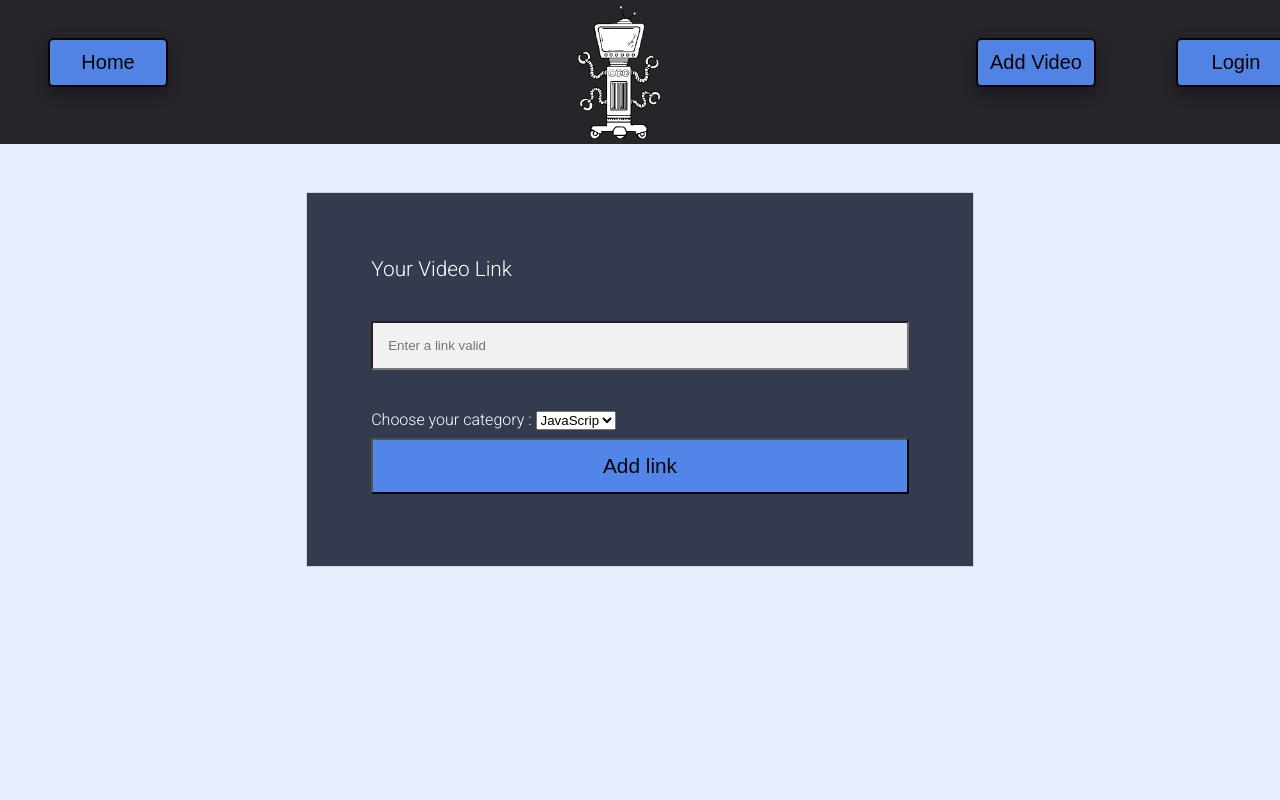
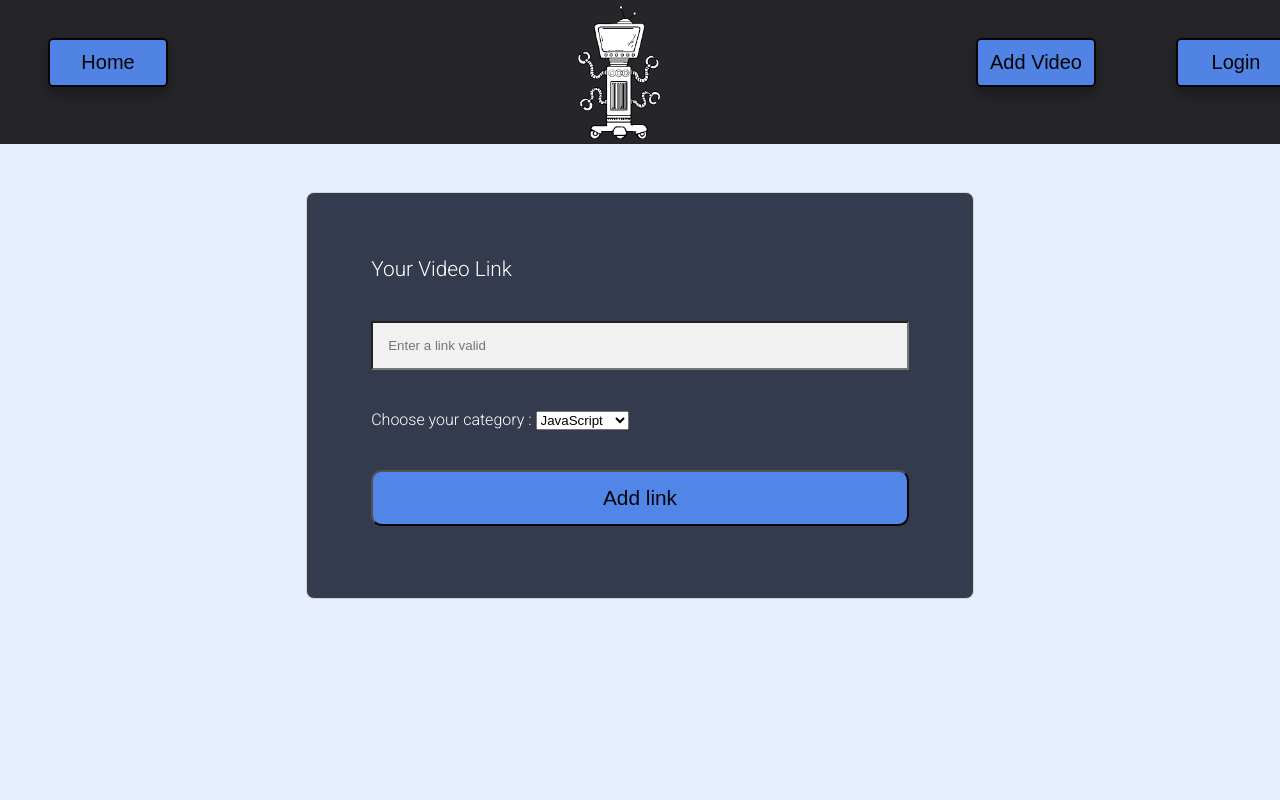
Before and after one commit to bjanik/E-learning, a Python web app: template app/templates/addVideo.html in a window 1280 px wide. Run offline with Jinja, Linux system fonts and the light colour scheme; the template is opened without the code that fills it, so the values that code supplies are empty.

Commit message:
add style form

```diff
--- a/app/static/css/addvideo.css
+++ b/app/static/css/addvideo.css
@@ -66,11 +66,14 @@
     width: 60%;
     margin: 0 auto;
     padding-top: 3em;
+
 }
+
 .container {
     padding: 4em;
     width: 70%;
     border: 1px solid lightgray;
+    border-radius: 0.5em;
     background-color: #353B4F;
     margin: 0 auto;
 }
@@ -96,6 +99,10 @@ button:hover {
     color: #ffffff;
 }
 
+.buttons{
+    padding-top: 2em;
+}
+
 .buttons::after {
     content: "";
     clear: both;
@@ -114,9 +121,11 @@ button:hover {
 }
 
 #cars {
-    width: 6em;
+    width: 7em;
+
 }
 
 .signup {
     font-size: 1.3em;
+    border-radius: 0.5em;
 }
```
